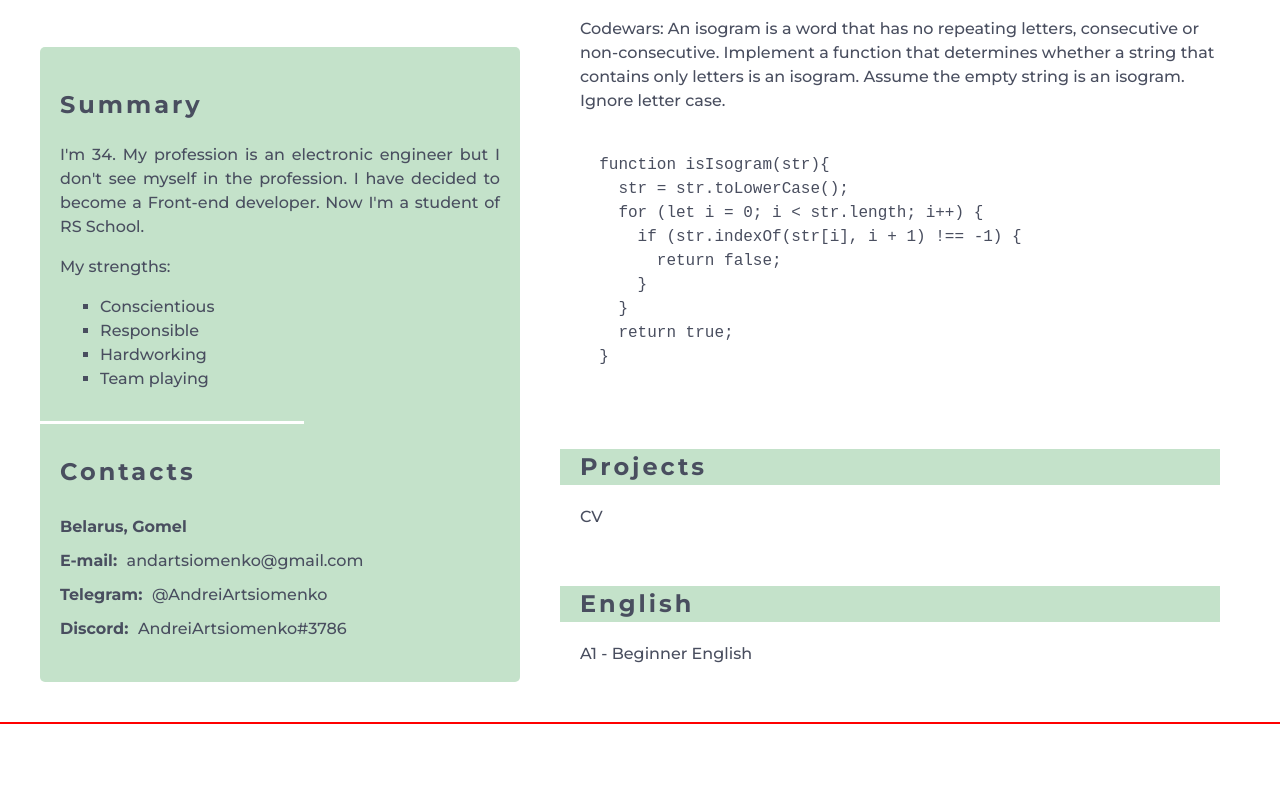
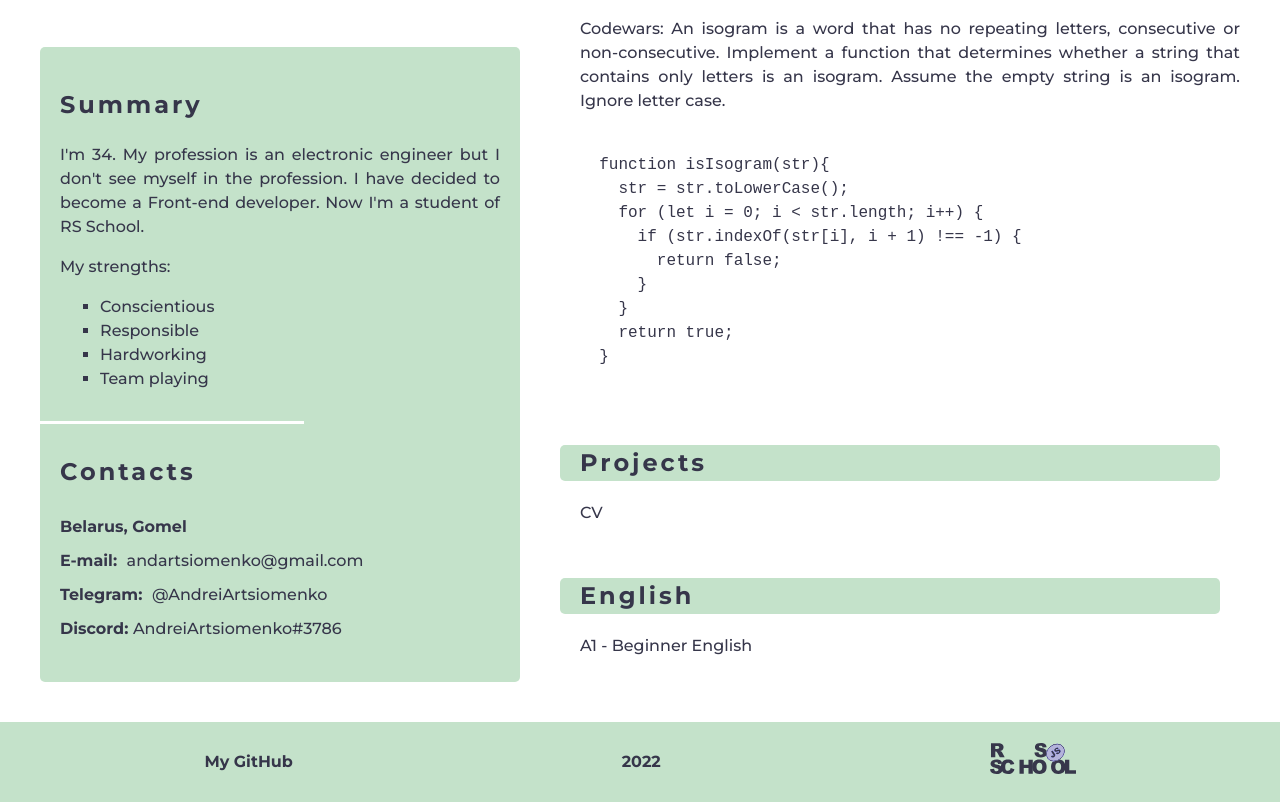
Before and after one commit to AndreiArtsiomenko/rsschool-cv, a plain HTML site: page index.html in a window 1280 px wide. Shown: the part 648-1450 px from the top of the page. Before the commit the page ends 1372 px from the top, so only its background shows below. Drawn offline with Linux system fonts and the light colour scheme.

Commit message:
feat: add footer in index.html and style.css

```diff
--- a/css/style.css
+++ b/css/style.css
@@ -3,26 +3,26 @@
 }
 
 h1,
-h2,
-h3,
-h4 {
+h2 {
   font-weight: 700;
   letter-spacing: 3px;
 }
 
 a {
-  color: #494e5f;
+  color: #36364A;
   text-decoration: none;
 }
 
-html,
+html {
+  scroll-behavior: smooth;
+}
+
 body {
   height: 100%;
-  scroll-behavior: smooth;
   font-family: 'Montserrat', sans-serif;
   font-size: 16px;
   font-weight: 500;
-  color: #494e5f;
+  color: #36364A;
   line-height: 1.5;
 }
 
@@ -138,7 +138,7 @@ body {
 .main__column-right {
   display: flex;
   flex-direction: column;
-  justify-content: space-between;
+  justify-content: space-around;
 }
 
 .column-right {
@@ -150,6 +150,7 @@ body {
   position: relative;
   left: -20px;
   padding-left: 20px;
+  border-radius: 5px;
   background-color: #c4e2ca;
 }
 
@@ -174,6 +175,10 @@ body {
   padding-left: 20px;
 }
 
+.column-right__code p {
+  text-align: justify;
+}
+
 .projects__link:hover {
   text-decoration: underline;
 }
@@ -181,5 +186,17 @@ body {
 /*-------Footer-------*/
 
 .footer {
-  border: 1px solid red;
+  background-color: #c4e2ca;
 }
+
+.footer__row {
+  display: flex;
+  justify-content: space-around;
+  align-items: center;
+  min-height: 80px;
+  font-weight: 700;
+}
+
+.footer__rsschool {
+  filter: invert(19%) sepia(16%) saturate(987%) hue-rotate(201deg) brightness(91%) contrast(87%);
+}
--- a/index.html
+++ b/index.html
@@ -58,11 +58,10 @@
                 <ul class="contacts__list">
                   <li class="contacts__item"><span>Belarus, Gomel</span> <a href="#"></a></li>
                   <li class="contacts__item"><span>E-mail: </span><a href="mailto:andartsiomenko@gmail.com"
-                      class="contacts__link">andartsiomenko@gmail.com</a></li>
+                      class="contacts__link" target="blank">andartsiomenko@gmail.com</a></li>
                   <li class="contacts__item"><span>Telegram: </span><a href="https://t.me/AndreiArtsiomenko"
-                      class="contacts__link">@AndreiArtsiomenko</a></li>
-                  <li class="contacts__item"><span>Discord: </span><a href="https://discord.com"
-                      class="contacts__link">AndreiArtsiomenko#3786</a></li>
+                      class="contacts__link" target="blank">@AndreiArtsiomenko</a></li>
+                  <li class="contacts__item"><span>Discord: </span>AndreiArtsiomenko#3786</li>
                 </ul>
               </section>
             </div>
@@ -87,7 +86,7 @@
               <ul class="skills-list">
                 <li class="skills-item">HTML5</li>
                 <li class="skills-item">CSS3</li>
-                <li class="skills-item">Git (in process...)</li>
+                <li class="skills-item">Git</li>
               </ul>
             </section>
             <section class="column-right__code section-right" id="code">
@@ -109,7 +108,8 @@
             </section>
             <section class="column-right__projects section-right" id="projects">
               <h2 class="projects__title title-right">Projects</h2>
-              <p><a class="projects__link" href="https://andreiartsiomenko.github.io/rsschool-cv/">CV</a></p>
+              <p><a class="projects__link" href="https://andreiartsiomenko.github.io/rsschool-cv/" target="blank">CV</a>
+              </p>
             </section>
             <section class="column-right__english section-right" id="english">
               <h2 class="english__title title-right">English</h2>
@@ -121,7 +121,13 @@
     </main>
     <footer class="footer">
       <div class="container">
-
+        <div class="footer__row">
+          <a class="footer__github" href="https://github.com/AndreiArtsiomenko" target="blank">My GitHub</a>
+          <p class="footer__year">2022</p>
+          <a class="footer__rsschool" href="https://rs.school/js/" target="blank">
+            <img src="/assets/svg/rs_school_js.svg" width="86" height="32" alt="RS School">
+          </a>
+        </div>
       </div>
     </footer>
   </div>
```
Also changed, not shown: assets/svg/rs_school_js.svg (added).
